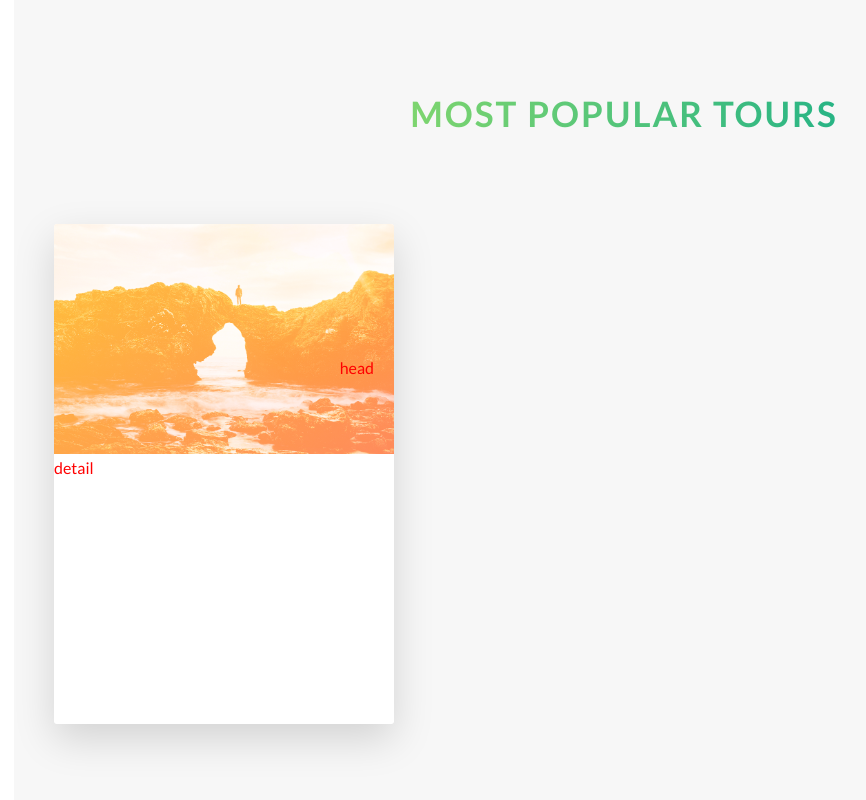
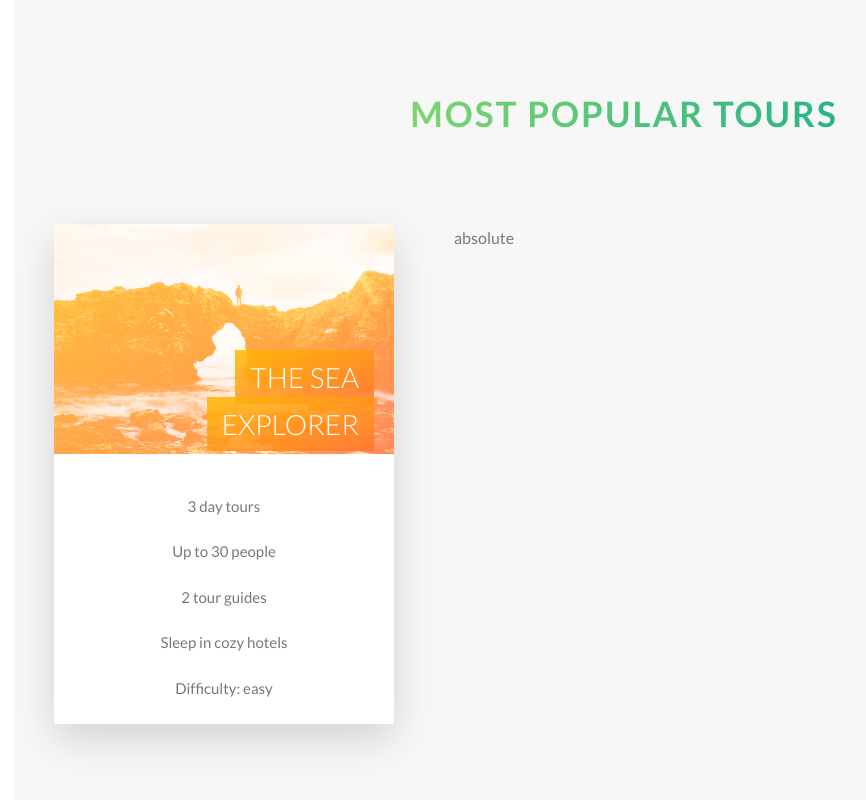
Before and after one commit to skywalkeryin/MyCodePirtfolio, a website: page learningCSS/Natours/index.html in a window 1280 px wide. Shown: the part 2412-3212 px from the top of the page, without its empty margins (16-882 px from the left). Drawn offline with Linux system fonts and the light colour scheme; files whose address does not match are found by name.

Commit message:
chore: add card 1

```diff
--- a/learningCSS/Natours/index.html
+++ b/learningCSS/Natours/index.html
@@ -147,10 +147,20 @@
                         &nbsp;
                 </div>
                 <div class="card__heading">
-                         head
+
+                  <span class="card__heading-span card__heading-span--1">
+                    The Sea Explorer
+
+                  </span>
                 </div>
                 <div class="card__details">
-                                detail
+                  <ul>
+                    <li>3 day tours</li>
+                    <li>Up to 30 people</li>
+                    <li>2 tour guides</li>
+                    <li>Sleep in cozy hotels</li>
+                    <li>Difficulty: easy</li>
+                  </ul>
                 </div>
               </div>
               <div class="card__side card__side--back card__side--back-1">
@@ -158,7 +168,13 @@
               </div>
             </div>
           </div>
-          <div class="col-1-of-3"></div>
+          <div class="col-1-of-3">
+            <div class="card">
+            <div class="absolute">absolute</div>
+
+
+            </div>
+          </div>
           <div class="col-1-of-3"></div>
         </div>
       </section>
--- a/learningCSS/Natours/sass/components/_card.scss
+++ b/learningCSS/Natours/sass/components/_card.scss
@@ -20,10 +20,7 @@
     transition: all 0.8s ease;
 
     &--front {
-      color: red;
       background-color: $color-white;
-
-      // position: relative;
     }
 
     &--back {
@@ -69,8 +66,44 @@
     position: absolute;
     top: 13rem;
     right: 2rem;
+    width: 75%;
+
+    text-transform: uppercase;
+    text-align: right;
+    font-size: 2.8rem;
+    font-weight: 300;
+    color: $color-white;
   }
 
+  &__heading-span {
+    padding: 1rem 1.5rem;
+    -webkit-box-decoration-break: clone;
+    box-decoration-break: clone;
+
+    &--1 {
+      background-image: linear-gradient(
+        to right bottom,
+        rgba($color-secondary-light, 0.85),
+        rgba($color-secondary-dark, 0.85)
+      );
+    }
+  }
   &__details {
+    padding: 3rem;
+
+    ul {
+      list-style: none;
+      width: 80%;
+      margin: 0 auto;
+      li {
+        text-align: center;
+        font-size: 1.5rem;
+        padding: 1rem;
+      }
+
+      &:not(:last-child) {
+        border-bottom: $color-grey-light-2;
+      }
+    }
   }
 }
```
Also changed, not shown: learningCSS/Natours/css/main.css, 1 other file.
